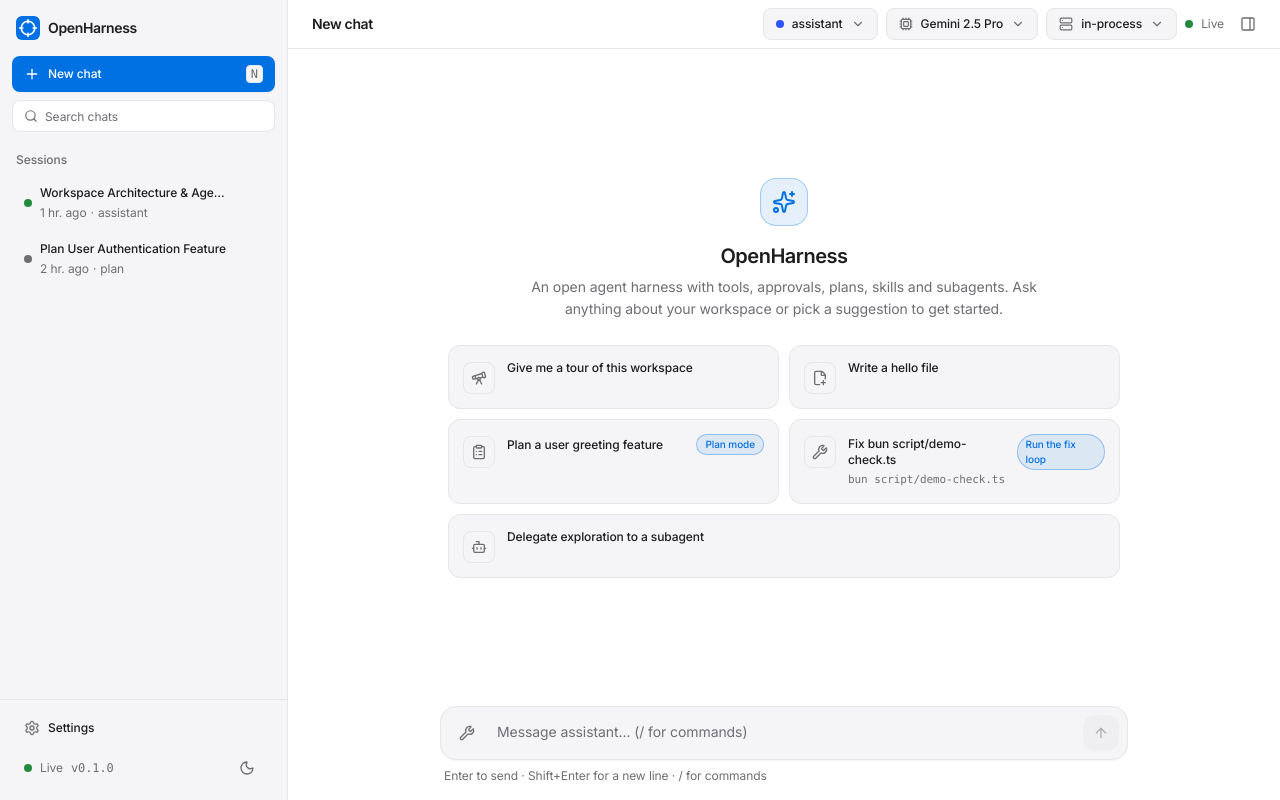
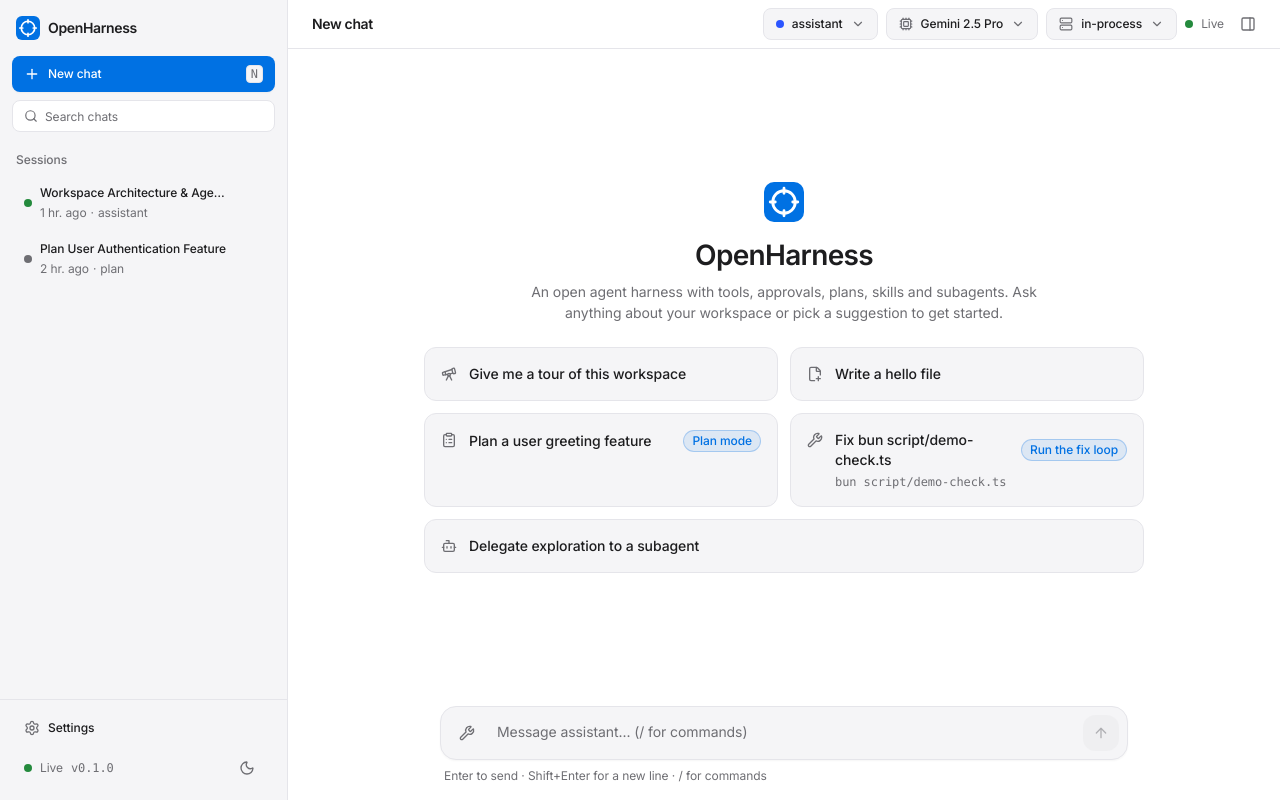
Before and after one commit to nihald2000/OpenHarness, a React (Vite) app: page / in a window 1280 px wide. Built offline with nearby package versions, Linux system fonts and the light colour scheme.

Commit message:
style(phase-7): redesign empty state with restrained brand mark and flat 4px-grid suggestion cards

```diff
--- a/src/components/empty-state.tsx
+++ b/src/components/empty-state.tsx
@@ -3,11 +3,11 @@
   Bot,
   ClipboardList,
   FilePlus2,
-  Sparkles,
   Telescope,
   Wrench,
 } from "lucide-react";
 import { useCatalog } from "@/lib/hooks";
+import { Badge, BrandLogo } from "./ui";
 
 export interface SuggestionItem {
   title: string;
@@ -71,34 +71,34 @@
 
   return (
     <div className="flex flex-1 items-center justify-center overflow-y-auto p-6">
-      <div className="mx-auto w-full max-w-2xl text-center">
-        <div className="mx-auto mb-4 flex size-12 items-center justify-center rounded-2xl border border-accent/30 bg-accent/10 text-accent">
-          <Sparkles className="size-6" aria-hidden="true" />
+      <div className="mx-auto w-full max-w-[720px] text-center animate-fade-in">
+        <div className="mx-auto mb-4 flex items-center justify-center">
+          <BrandLogo className="size-10" />
         </div>
 
-        <h1 className="text-xl font-semibold tracking-tight text-fg">
+        <h1 className="text-[28px] font-semibold tracking-tight text-fg">
           OpenHarness
         </h1>
-        <p className="mx-auto mt-1.5 max-w-lg text-sm leading-relaxed text-muted">
+        <p className="mx-auto mt-2 max-w-lg text-sm leading-normal text-muted">
           An open agent harness with tools, approvals, plans, skills and
           subagents. Ask anything about your workspace or pick a suggestion to
           get started.
         </p>
 
         {showDemoBanner && demoModel && (
-          <div className="mt-4 inline-flex flex-wrap items-center justify-center gap-1.5 rounded-full border border-border bg-elev px-3.5 py-1 text-xs text-muted">
+          <div className="mt-4 inline-flex flex-wrap items-center justify-center gap-2 rounded-full border border-border bg-elev px-4 py-1 text-xs text-muted">
             <span>These suggestions are built for the offline demo model.</span>
             <button
               type="button"
               onClick={() => onSelectModel(demoModel.id)}
-              className="font-medium text-accent hover:underline"
+              className="touch-target font-medium text-accent hover:underline"
             >
               Use {demoModel.name || demoModel.id} &rarr;
             </button>
           </div>
         )}
 
-        <div className="mt-6 grid grid-cols-1 gap-2.5 sm:grid-cols-2 text-left">
+        <div className="mt-6 grid grid-cols-1 gap-3 sm:grid-cols-2 text-left">
           {SUGGESTIONS.map((item, idx) => {
             const Icon = item.icon;
             const isOddLast =
@@ -108,26 +108,23 @@
                 key={item.title}
                 type="button"
                 onClick={() => onPickSuggestion(item)}
-                className={`group flex items-start gap-3 rounded-xl border border-border bg-elev p-3.5 text-left transition-colors hover:border-accent/40 hover:bg-hover ${
+                className={`group flex items-start gap-3 rounded-xl border border-border bg-elev p-4 text-left transition-colors duration-150 ease-out hover:border-accent/40 hover:bg-hover ${
                   isOddLast ? "sm:col-span-2" : ""
                 }`}
               >
-                <div className="mt-0.5 flex size-8 shrink-0 items-center justify-center rounded-lg border border-border bg-subtle text-muted group-hover:text-accent">
-                  <Icon className="size-4" aria-hidden="true" />
-                </div>
+                <Icon
+                  className="mt-0.5 size-4 shrink-0 text-muted transition-colors duration-150 ease-out group-hover:text-accent"
+                  aria-hidden="true"
+                />
                 <div className="min-w-0 flex-1">
                   <div className="flex items-center justify-between gap-2">
-                    <span className="text-xs font-medium text-fg">
+                    <span className="text-sm font-medium text-fg">
                       {item.title}
                     </span>
-                    {item.hint && (
-                      <span className="rounded-full border border-accent/35 bg-accent/10 px-2 py-0.5 text-[10px] font-medium text-accent">
-                        {item.hint}
-                      </span>
-                    )}
+                    {item.hint && <Badge tone="accent">{item.hint}</Badge>}
                   </div>
                   {item.monoSubtitle && (
-                    <p className="mt-0.5 font-mono text-[11px] text-muted">
+                    <p className="mt-1 font-mono text-xs text-muted">
                       {item.monoSubtitle}
                     </p>
                   )}
```
